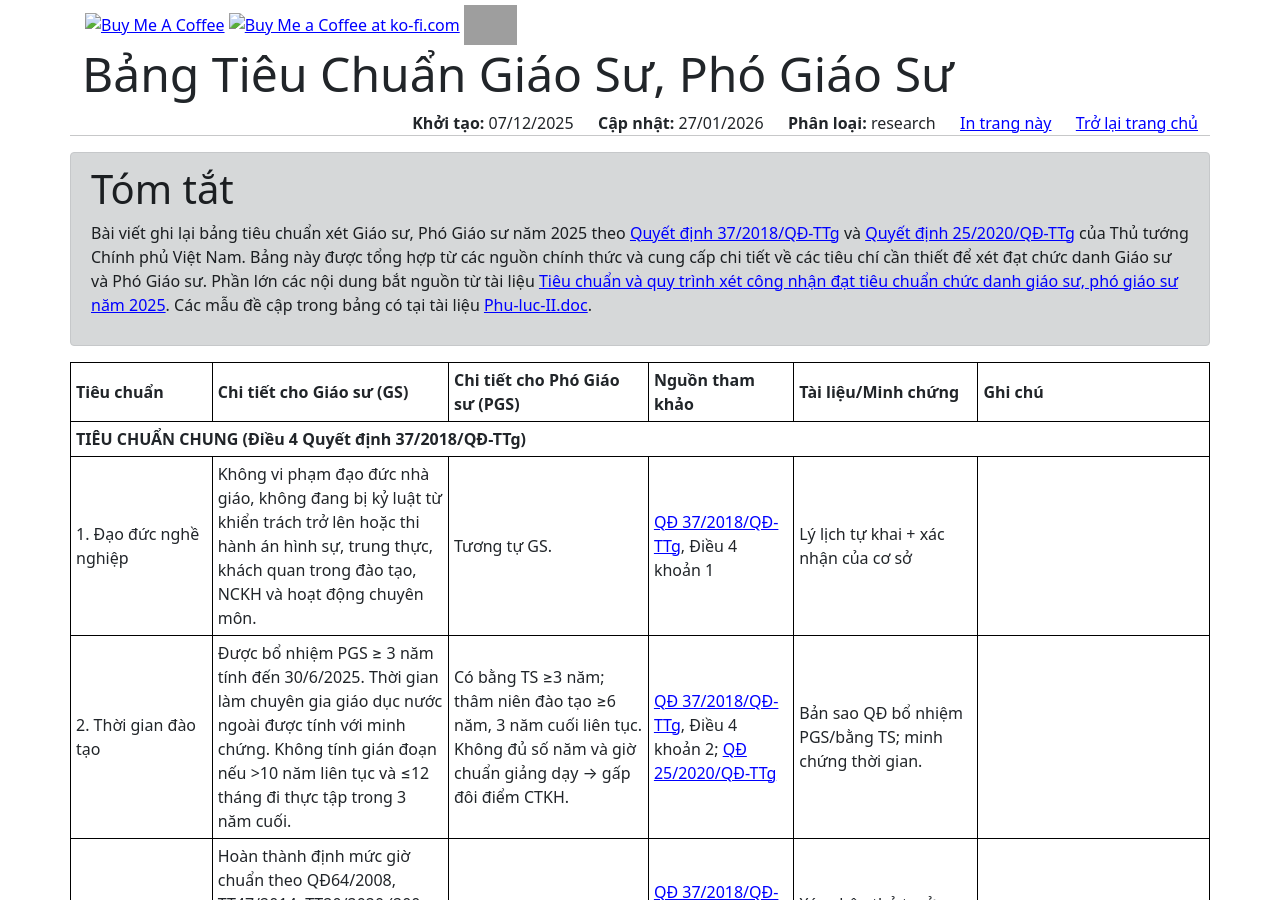
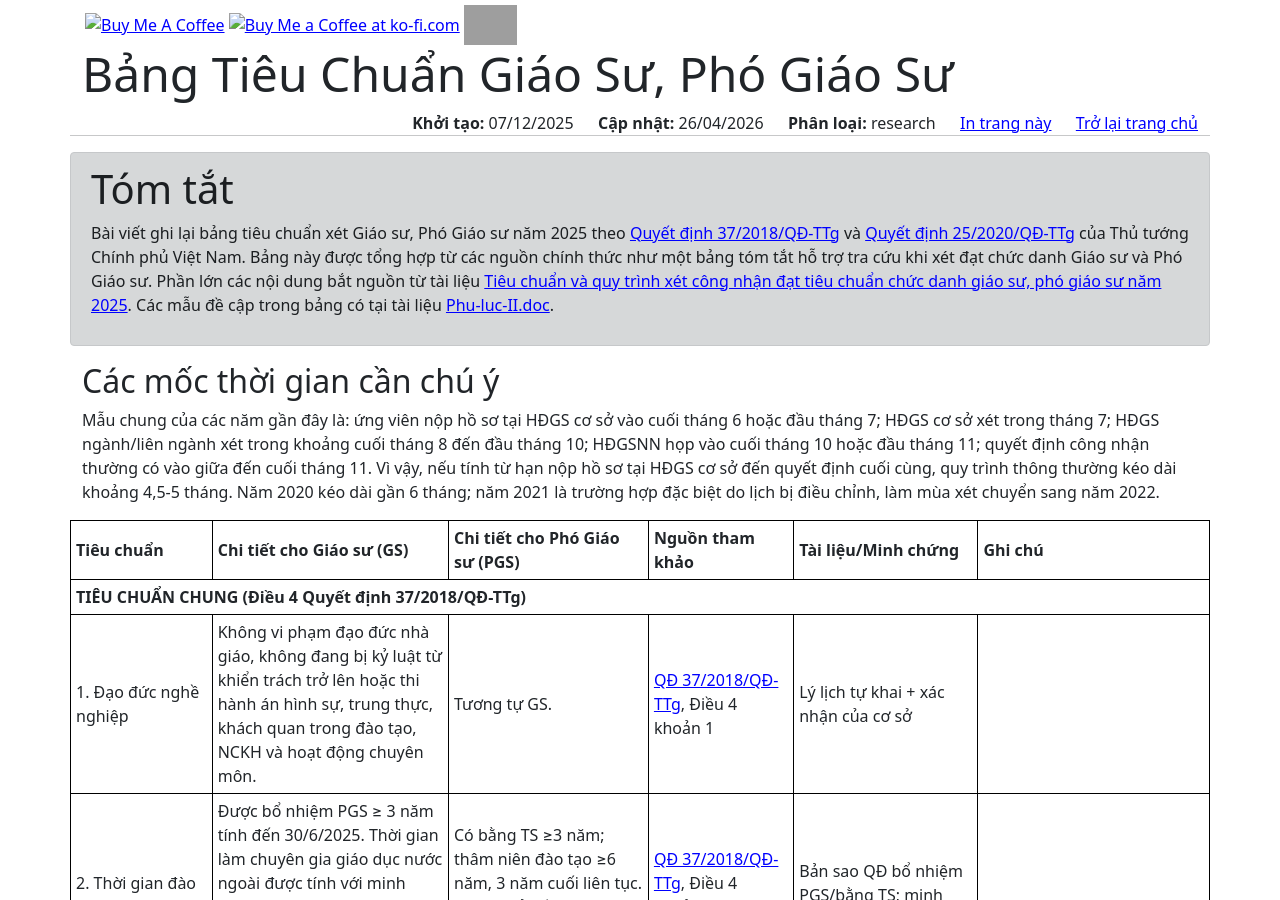
Before and after one commit to hoanganhduc/hoanganhduc.github.io, a Jekyll site: the page built from _posts/2025-12-07-bảng-tiêu-chuẩn-giáo-sư-phó-giáo-sư.md, in a window 1280 px wide and 900 px high. Built offline with Jekyll 4.4.1, drawn with Linux system fonts in a browser that asks for light colours; nearby versions of some CDN libraries; a style sheet for code colours, icons or effects is not loaded; some of the changed text lies outside the part shown; grey boxes are pictures that could not be loaded.

Commit message:
Updated @ 2026-04-26  09:37:06 ICT

```diff
--- a/_posts/2025-12-07-bảng-tiêu-chuẩn-giáo-sư-phó-giáo-sư.md
+++ b/_posts/2025-12-07-bảng-tiêu-chuẩn-giáo-sư-phó-giáo-sư.md
@@ -5,7 +5,7 @@ author: Duc A. Hoang
 lang: vi
 categories:
     - research
-last_modified_at: 2026-01-27
+last_modified_at: 2026-04-26
 description: Bảng tiêu chuẩn xét Giáo sư, Phó Giáo sư năm 2025 theo Quyết định 37/2018/QĐ-TTg và Quyết định 25/2020/QĐ-TTg
 keywords: giáo sư, phó giáo sư, tiêu chuẩn, xét duyệt
 <!--published: false-->
@@ -14,8 +14,12 @@ keywords: giáo sư, phó giáo sư, tiêu chuẩn, xét duyệt
 
 <div class="alert alert-info" markdown="1">
 <h1 class="alert-heading">Tóm tắt</h1>
-Bài viết ghi lại bảng tiêu chuẩn xét Giáo sư, Phó Giáo sư năm 2025 theo [Quyết định 37/2018/QĐ-TTg](https://vanban.chinhphu.vn/default.aspx?pageid=27160&docid=194778) và [Quyết định 25/2020/QĐ-TTg](https://vanban.chinhphu.vn/default.aspx?pageid=27160&docid=200876) của Thủ tướng Chính phủ Việt Nam. Bảng này được tổng hợp từ các nguồn chính thức và cung cấp chi tiết về các tiêu chí cần thiết để xét đạt chức danh Giáo sư và Phó Giáo sư. Phần lớn các nội dung bắt nguồn từ tài liệu {% include files.html name="Tieu-chuan-va-quy-trinh-xet-GS-PGS-danh-cho-ung-vien-nam-2025.pdf" text="Tiêu chuẩn và quy trình xét công nhận đạt tiêu chuẩn chức danh giáo sư, phó giáo sư năm 2025" %}. Các mẫu đề cập trong bảng có tại tài liệu {% include files.html name="Phu-luc-II.doc" text="Phu-luc-II.doc" %}.
+Bài viết ghi lại bảng tiêu chuẩn xét Giáo sư, Phó Giáo sư năm 2025 theo [Quyết định 37/2018/QĐ-TTg](https://vanban.chinhphu.vn/default.aspx?pageid=27160&docid=194778) và [Quyết định 25/2020/QĐ-TTg](https://vanban.chinhphu.vn/default.aspx?pageid=27160&docid=200876) của Thủ tướng Chính phủ Việt Nam. Bảng này được tổng hợp từ các nguồn chính thức như một bảng tóm tắt hỗ trợ tra cứu khi xét đạt chức danh Giáo sư và Phó Giáo sư. Phần lớn các nội dung bắt nguồn từ tài liệu {% include files.html name="Tieu-chuan-va-quy-trinh-xet-GS-PGS-danh-cho-ung-vien-nam-2025.pdf" text="Tiêu chuẩn và quy trình xét công nhận đạt tiêu chuẩn chức danh giáo sư, phó giáo sư năm 2025" %}. Các mẫu đề cập trong bảng có tại tài liệu {% include files.html name="Phu-luc-II.doc" text="Phu-luc-II.doc" %}.
 </div>
+
+<h2>Các mốc thời gian cần chú ý</h2>
+
+<p>Mẫu chung của các năm gần đây là: ứng viên nộp hồ sơ tại HĐGS cơ sở vào cuối tháng 6 hoặc đầu tháng 7; HĐGS cơ sở xét trong tháng 7; HĐGS ngành/liên ngành xét trong khoảng cuối tháng 8 đến đầu tháng 10; HĐGSNN họp vào cuối tháng 10 hoặc đầu tháng 11; quyết định công nhận thường có vào giữa đến cuối tháng 11. Vì vậy, nếu tính từ hạn nộp hồ sơ tại HĐGS cơ sở đến quyết định cuối cùng, quy trình thông thường kéo dài khoảng 4,5-5 tháng. Năm 2020 kéo dài gần 6 tháng; năm 2021 là trường hợp đặc biệt do lịch bị điều chỉnh, làm mùa xét chuyển sang năm 2022.</p>
 
 <table border="1" cellpadding="5" cellspacing="0">
         <thead>
@@ -31,7 +35,7 @@ Bài viết ghi lại bảng tiêu chuẩn xét Giáo sư, Phó Giáo sư năm 2
         <tbody>
                 {% for group in site.data.gspgs %}
                         <tr>
-                                <td colspan="7"><strong>{{ group.group }}</strong></td>
+                                <td colspan="6"><strong>{{ group.group }}</strong></td>
                         </tr>
                         {% for item in group.items %}
                                 <tr>
```
Also changed, not shown: other parts of _posts/2025-12-07-bảng-tiêu-chuẩn-giáo-sư-phó-giáo-sư.md (+0 -1 lines), 1 other file.
